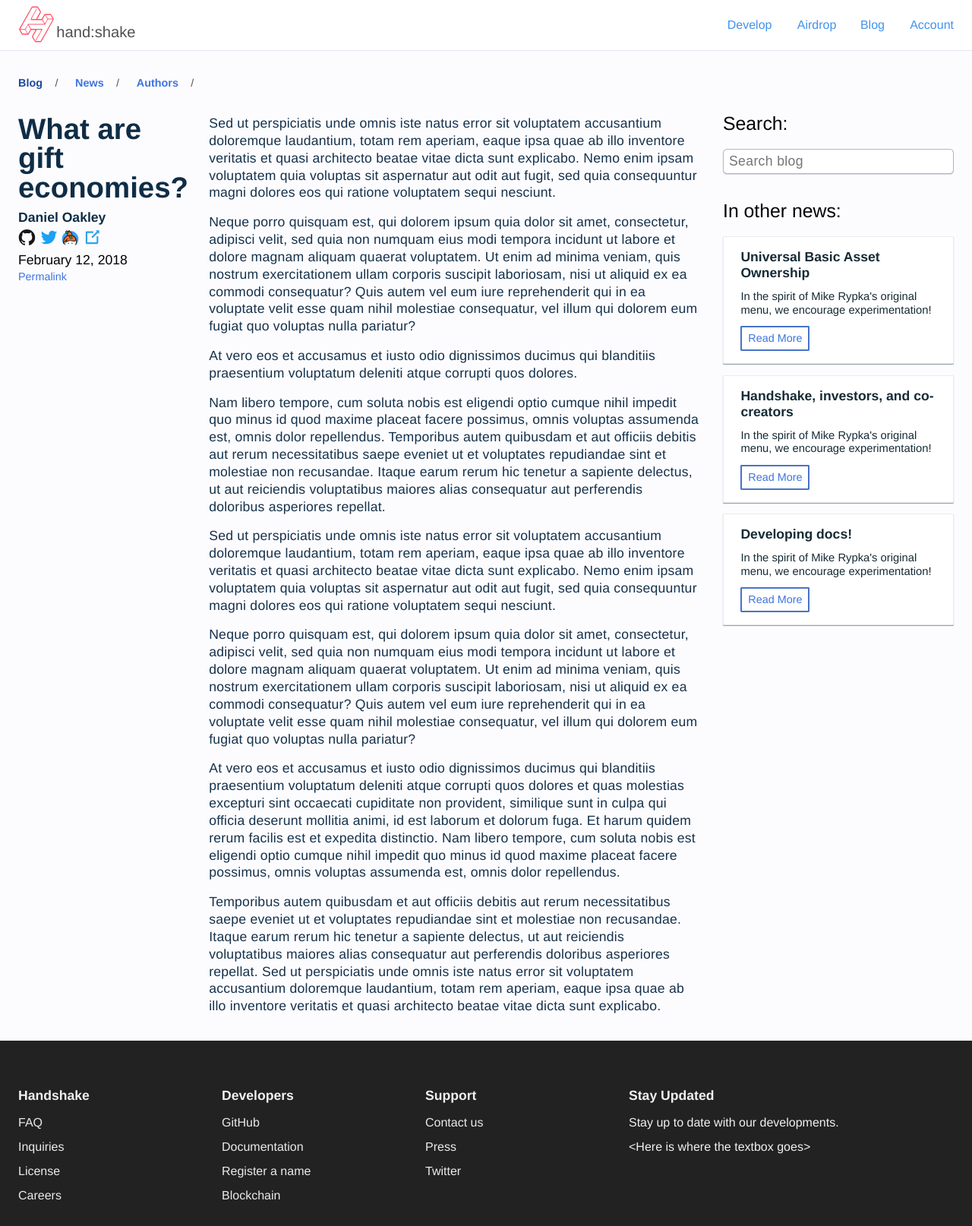
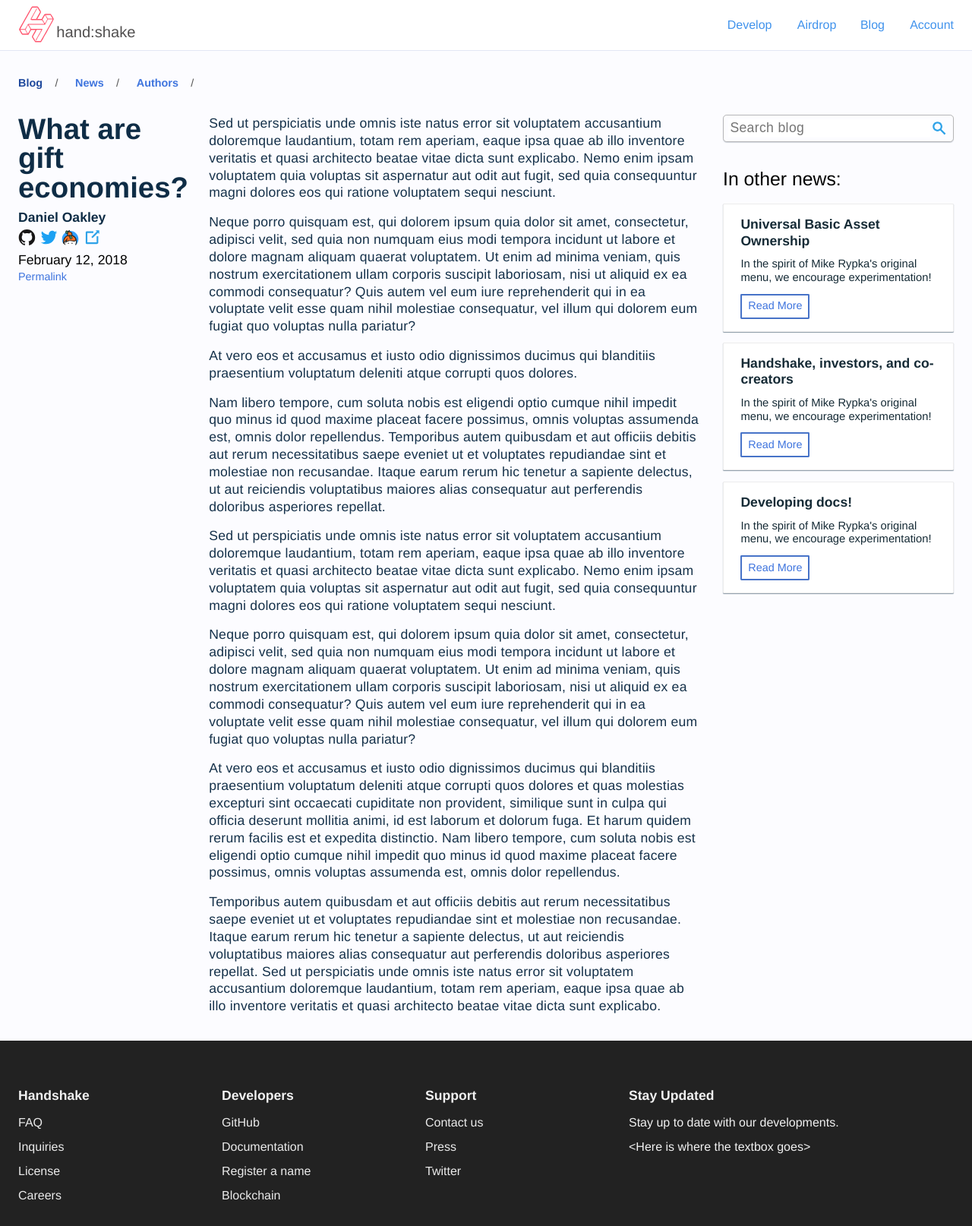
Before and after one commit to pkrasam/blog, a Jekyll site: the page built from index.html, in a window 1280 px wide. Shown: the whole page at 76% size. Built offline with Jekyll 4.4.1, drawn with Linux system fonts in a browser that asks for light colours; comment, search, counter and statistics services are not loaded.

Commit message:
Improve searchbox, add an icon to submit

```diff
--- a/_includes/search.html
+++ b/_includes/search.html
@@ -1,4 +1,4 @@
-<h2>Search:</h2>
 <form class="search" action="/search" method="get">
-    <input type="text" id="q" name="query" placeholder="Search blog"/>
+    <input type="text" id="q" name="query" placeholder="Search blog" alt="Search textbox"/>
+    <input class="submit" type="image" src="/img/icons/search.svg" alt="Search" />
 </form>
--- a/css/style.sass
+++ b/css/style.sass
@@ -222,20 +222,27 @@ content
         font-size: 1.55em
         font-weight: 300
         margin-bottom: 0.8em
-        &:not(:first-of-type)
+        &:not(:first-child)
             margin-top: 1.5em
     .search
+        box-shadow: rgba(15, 45, 70, 0.18) 0 1px 1px
+        border: 1px solid rgba(117, 117, 117, 0.52)
+        width: 100%
+        padding: 0.3em 0.4em
+        box-sizing: border-box
+        border-radius: 0.3em
+        display: flex
+
         input[type="text"]
-            width: 100%
+            border: none
             font-size: 1.1em
-            padding: 0.3em 0.4em
-            box-sizing: border-box
-            border-radius: 0.3em
-            box-shadow: rgba(15, 45, 70, 0.18) 0 1px 1px
-            border: 1px solid rgba(117, 117, 117, 0.52)
             font-weight: 300
             color: rgba(15, 45, 70, 0.96)
             letter-spacing: 0.02em
+            flex-grow: 1
+        .submit
+            height: 1.8em
+            flex-shrink: 0
     .articlelink
         width: 100%
         border: 1px solid rgba(100, 100, 100, 0.12)
```
Also changed, not shown: img/icons/search.svg (added).
